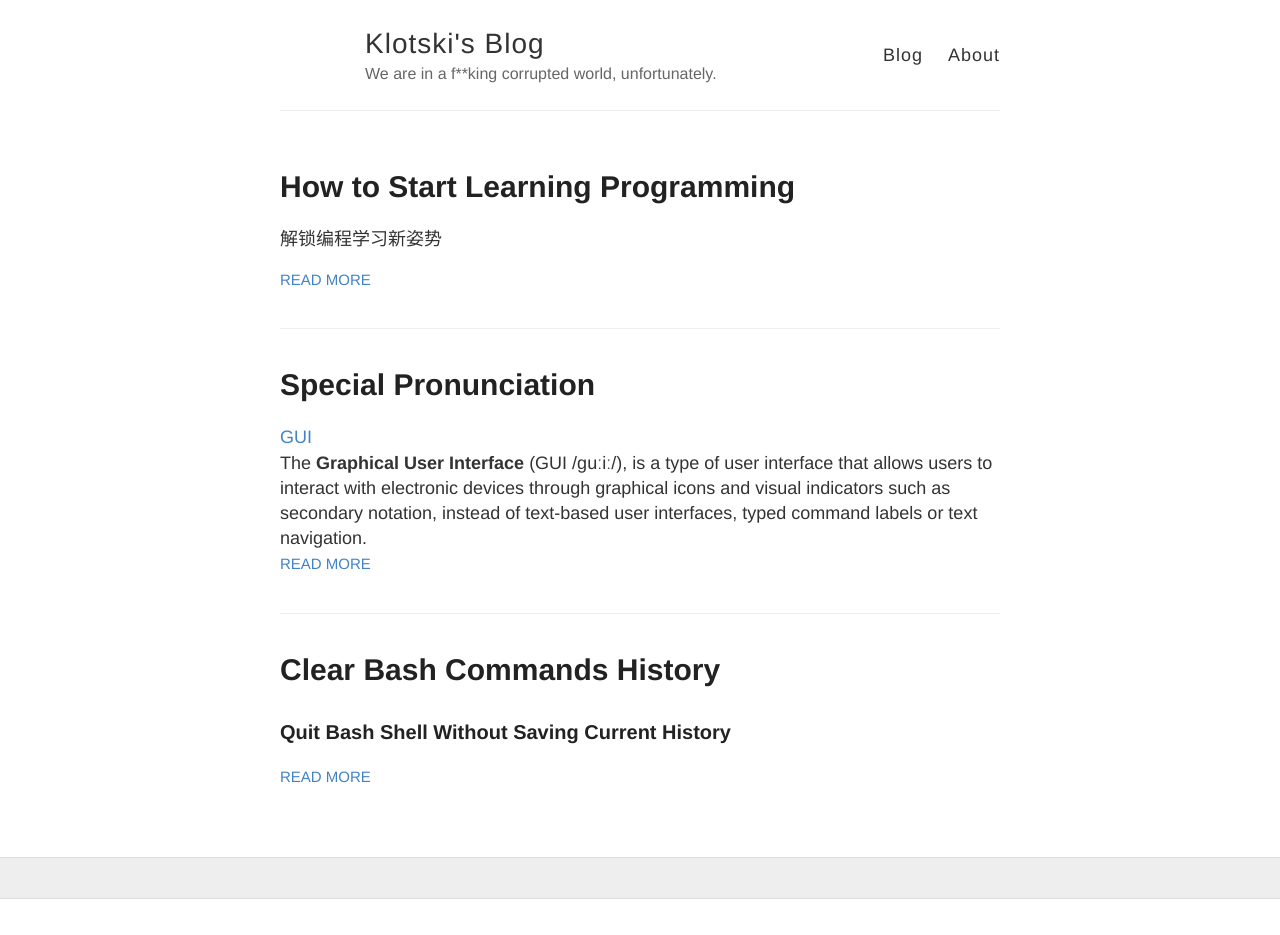
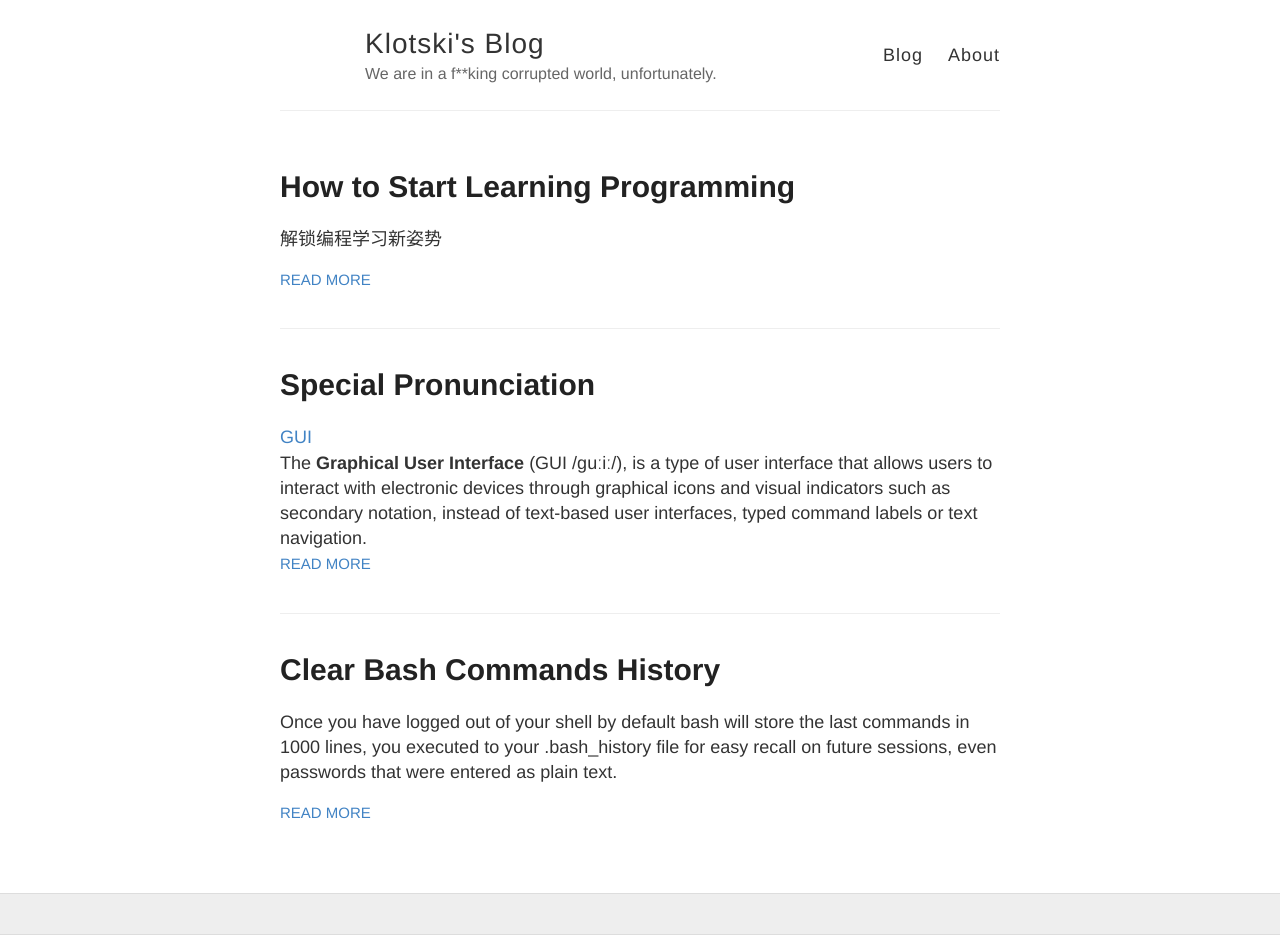
Before and after one commit to klotski/klotski.github.io, a Jekyll site: the page built from index.html, in a window 1280 px wide. Built offline with Jekyll 4.4.1, drawn with Linux system fonts in a browser that asks for light colours; before the commit the page ends 900 px from its top, so only the background shows below that.

Commit message:
update post clear_bash_commands_history

````diff
--- a/_posts/1970-01-01-Clear_Bash_Commands_History.md
+++ b/_posts/1970-01-01-Clear_Bash_Commands_History.md
@@ -4,46 +4,40 @@ title: Clear Bash Commands History
 categories: Linux
 ---
 
-### Quit Bash Shell Without Saving Current History
+Once you have logged out of your shell by default bash will store the last commands in 1000 lines, you executed to your .bash_history file for easy recall on future sessions, even passwords that were entered as plain text.
 
-1. Clear current history stored in RAM and then exit:
-```
-history -c && exit
-```
 
-2. Unset HISTFILE then exit:
-```
-unset HISTFILE
-exit
-```
+### Quit bash shell without saving current history
 
-3. Terminate current bash process:
-```
-kill -9 $$
-```
+* Clear current history stored in RAM and then exit:
+
+    history -c && exit
+
+* Unset HISTFILE then exit:
+
+    unset HISTFILE
+    exit
+
+* Terminate current bash process:
+
+    kill -9 $$
 
 If you want make these commands more permanent then these commands could be added on ~/.bash_logout file or used with aliases.
 
-### Clear Bash History Completely
+### Clear bash history completely
 
-1. Remove ~./bash_history file, then clear current history and exit:
-```
-rm -rf ~/.bash_history
-history -c && exit
-```
+* Remove ~./bash_history file, then clear current history and exit:
 
-2. Set HISTSIZE to 0 (zero) then exit:
-```
-HISTSIZE=0 && exit
-```
+    rm -rf ~/.bash_history
+    history -c && exit
 
+### Send .bash_history to a black hole
 
-### Send .bash_history to a black hole:
-```
-rm -rf ~/.bash_history
-ln -s /dev/null ~/.bash_history
-```
+    rm -rf ~/.bash_history
+    ln -s /dev/null ~/.bash_history
 
 See also:
+
 [Quit Bash Shell Without Saving Bash History (5 Methods)](https://www.if-not-true-then-false.com/2010/quit-bash-shell-without-saving-bash-history/)
+
 [DISABLING BASH_HISTORY AND/OR LOGGING ALL USER'S CMDS](http://mewbies.com/how_to_disable_bash_history_or_limit_tutorial.html)
````
